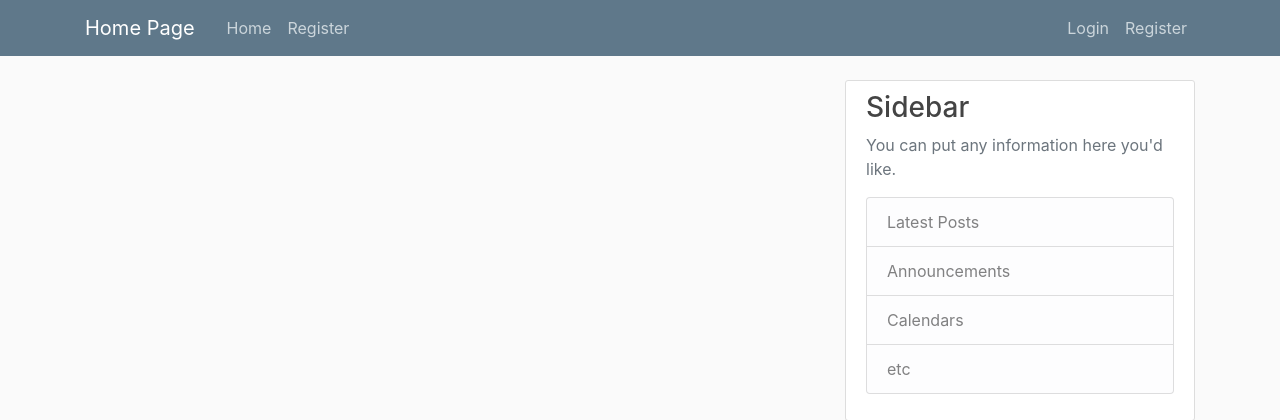
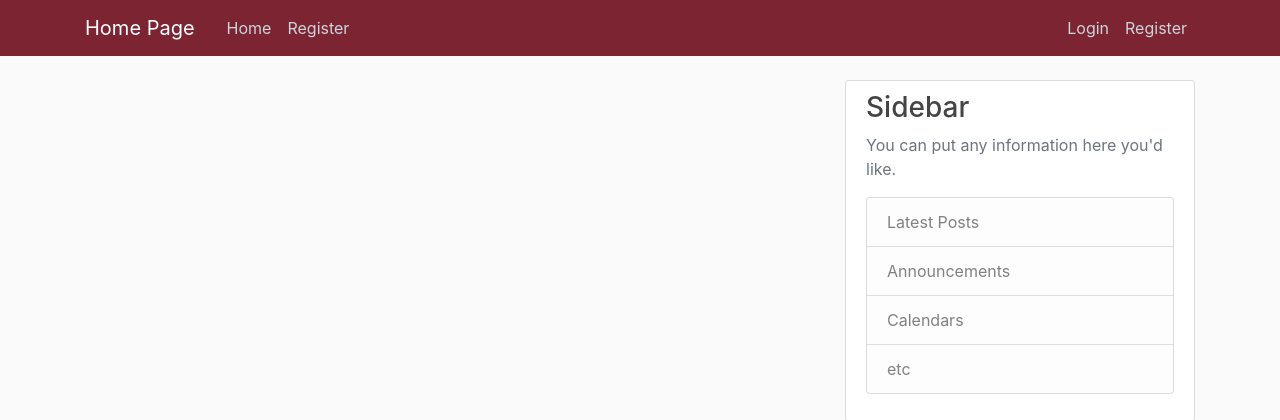
Before and after one commit to Salmaaattia/Social-Platform, a Django app: page /main_app/ in a window 1280 px wide. Shown: the top 420 px of the page. Run offline with Django 3.2, Linux system fonts and the light colour scheme; data that the repository does not hold is empty; some libraries are stand-ins or nearby versions.

Commit message:
change bar color

```diff
--- a/socialplatform/main_app/static/main_app/main.css
+++ b/socialplatform/main_app/static/main_app/main.css
@@ -13,7 +13,7 @@ body {
   }
 
   .bg-steel {
-    background-color: #5f788a;
+    background-color: #7d2432;
   }
 
   .site-header .navbar-nav .nav-link {
```
